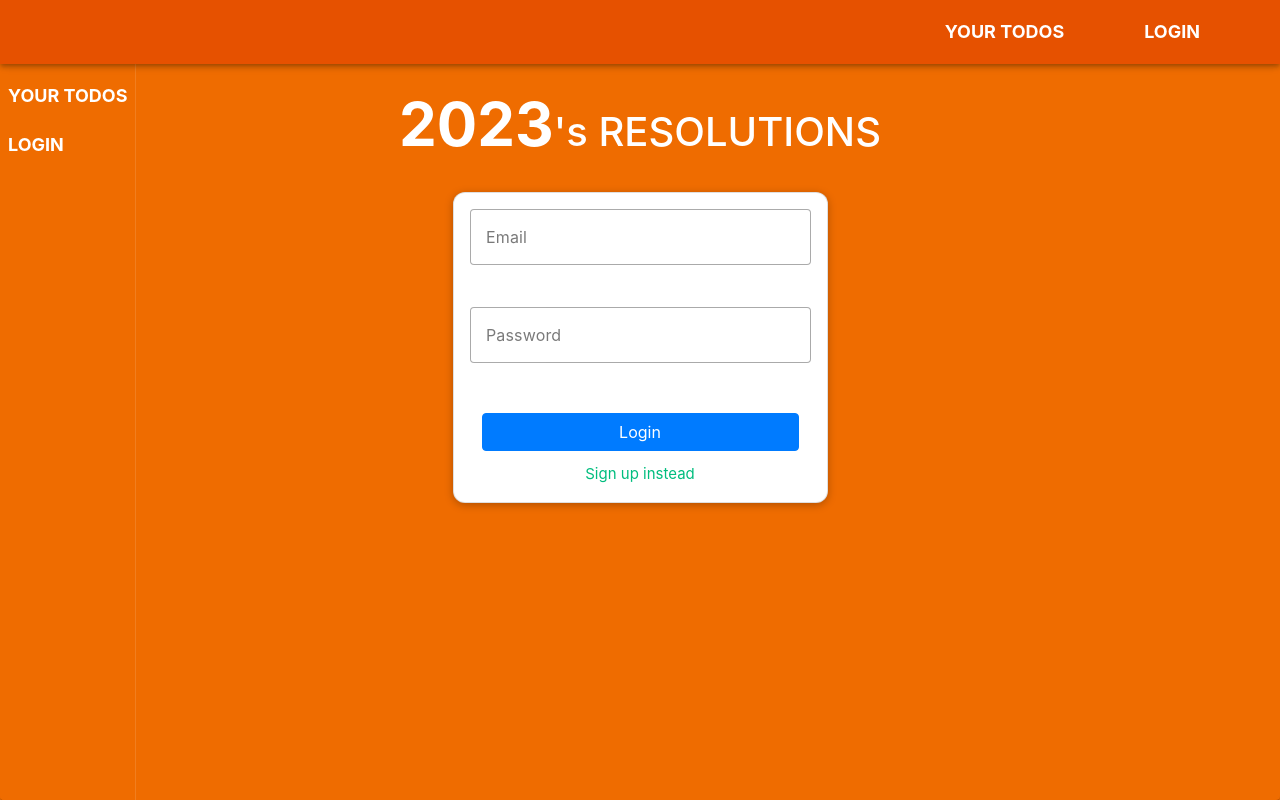
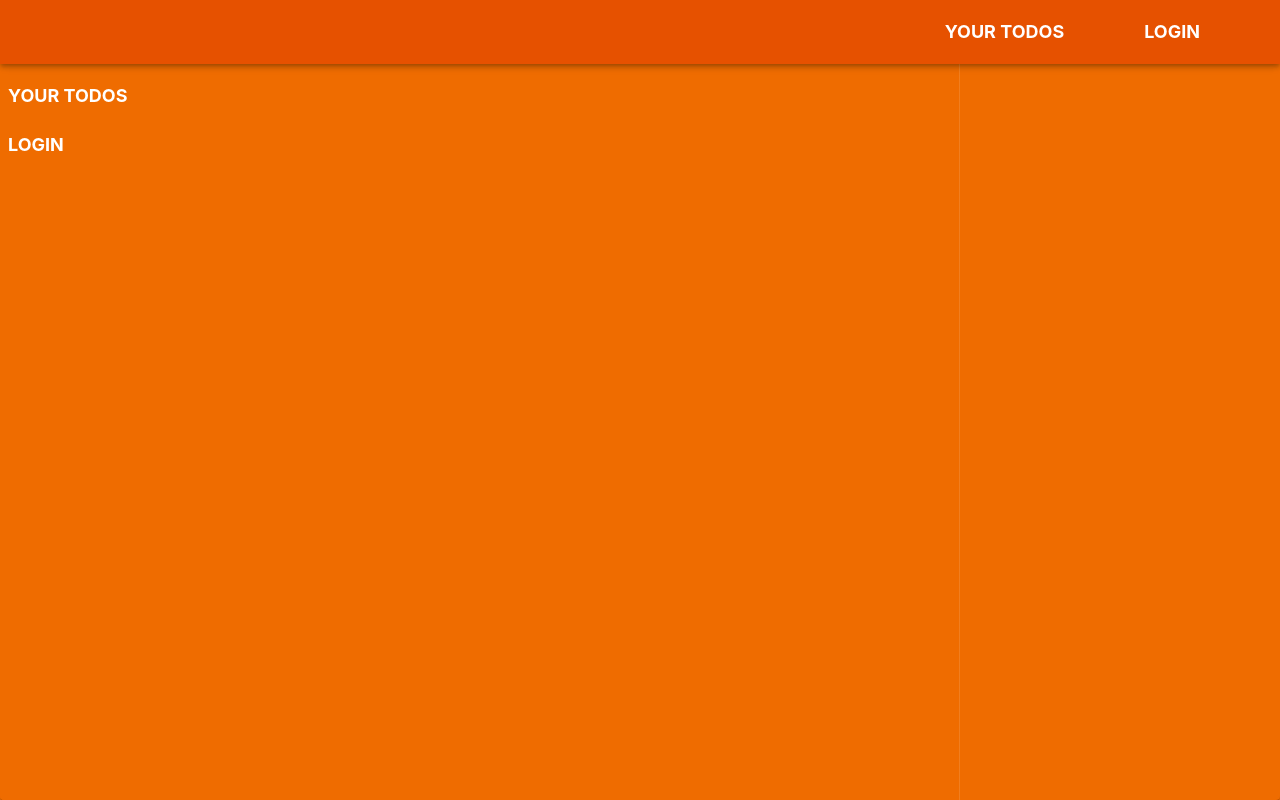
Before and after one commit to huyviet1995/todolist-vue, a Vue app: page /auth in a window 1280 px wide. Built offline with nearby package versions, Linux system fonts and the light colour scheme.

Commit message:
Default the width of the header

```diff
--- a/src/assets/main.css
+++ b/src/assets/main.css
@@ -16,3 +16,10 @@ a,
 form div[role="alert"] {
   color: var(--danger) !important;
 }
+
+.navigation-drawer {
+  min-width: 75vw !important;
+  position: absolute;
+  z-index: 9999;
+  background-color: #ef6c00 !important;
+}
--- a/src/components/TheHeader.vue
+++ b/src/components/TheHeader.vue
@@ -19,6 +19,7 @@
     top="0"
     width="100vw"
     theme="dark"
+    class="navigation-drawer"
   >
     <v-list nav dense class="nav--mobile">
       <router-link to="/">{{ todoPageNavLabel }}</router-link>
@@ -75,15 +76,6 @@ i {
   cursor: pointer;
 }
 
-header >>> .v-navigation-drawer {
-  height: 100vh;
-  width: 100%;
-  top: 0 !important;
-  position: absolute;
-  z-index: 9999;
-  background-color: #ef6c00 !important;
-}
-
 nav {
   display: flex;
   width: fit-content;
```
